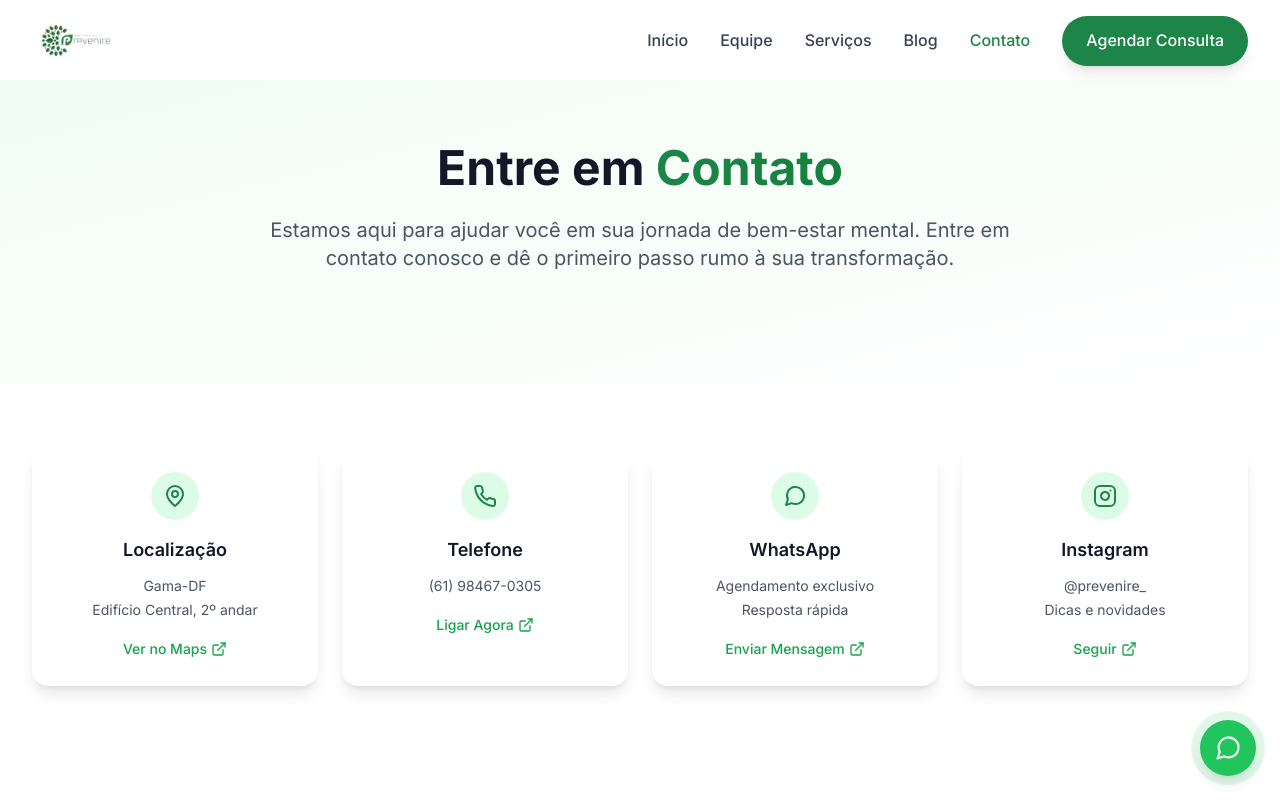
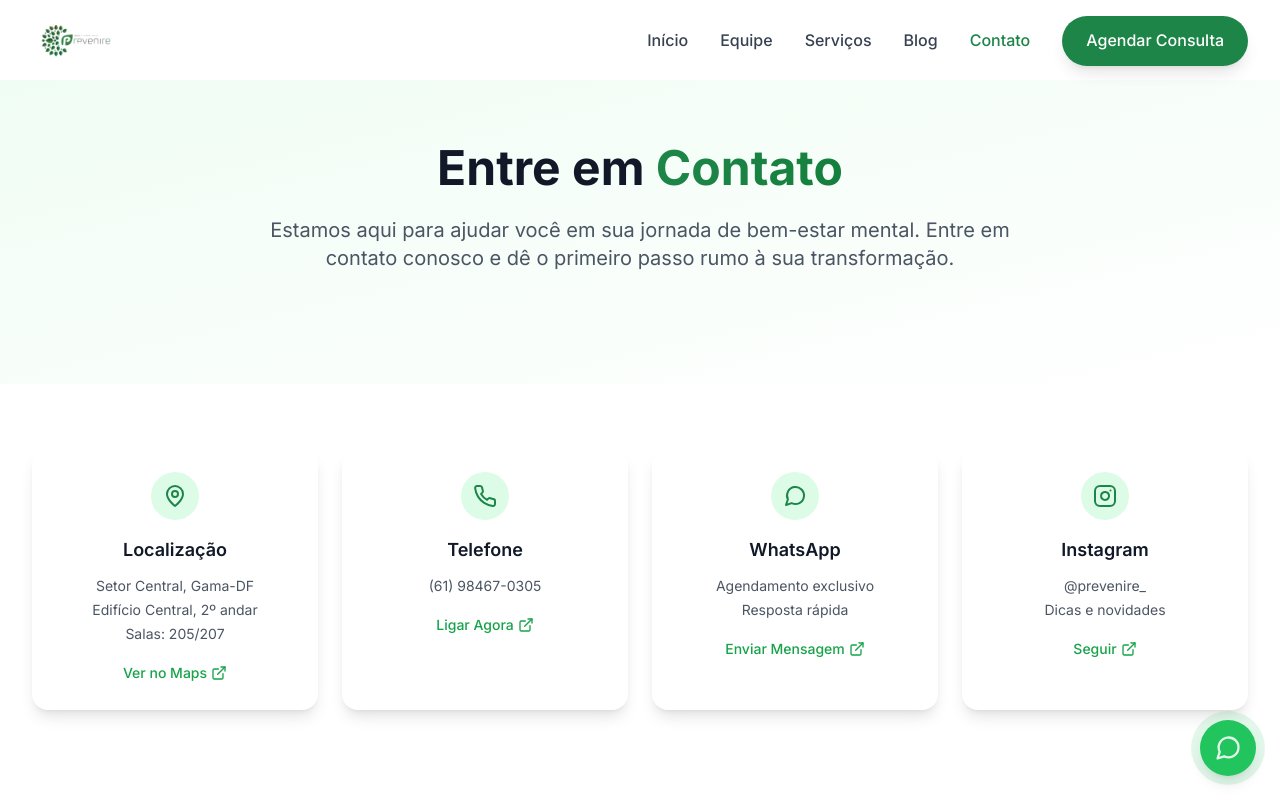
Before and after one commit to Azaf3/prevenire-clinic-website, a React (Vite) app: page /contato in a window 1280 px wide. Shown: the top 800 px of the page. Built offline with nearby package versions, Linux system fonts and the light colour scheme.

Commit message:
Atualizar links do Google Maps e informações de localização

```diff
--- a/src/pages/Contact.jsx
+++ b/src/pages/Contact.jsx
@@ -60,10 +60,10 @@ const Contact = () => {
     {
       icon: MapPin,
       title: 'Localização',
-      details: ['Gama-DF', 'Edifício Central, 2º andar'],
+      details: ['Setor Central, Gama-DF', 'Edifício Central, 2º andar', 'Salas: 205/207'],
       action: {
         text: 'Ver no Maps',
-        link: 'https://g.co/kgs/Y6qbwyv'
+        link: 'https://www.google.com/maps/place/Prevenire+Sa%C3%BAde+e+Cuidado+Mental+Psicanalista+Cl%C3%ADnico+-+Gildazio+Junior/@-16.0182238,-48.0655324,17z/data=!4m6!3m5!1s0x935981ec1c7b3dcd:0x99494436b17d9812!8m2!3d-16.0182535!4d-48.0654838!16s%2Fg%2F11qptdj_4m?entry=ttu&g_ep=EgoyMDI2MDIwOC4wIKXMDSoASAFQAw%3D%3D'
       }
     },
     {
@@ -348,7 +348,7 @@ const Contact = () => {
                     <h3 className="text-lg font-semibold mb-2">Nossa Localização</h3>
                     <p className="text-primary-100">Gama-DF, Edifício Central, 2º andar</p>
                     <a
-                      href="https://g.co/kgs/Y6qbwyv"
+                      href="https://www.google.com/maps/place/Prevenire+Sa%C3%BAde+e+Cuidado+Mental+Psicanalista+Cl%C3%ADnico+-+Gildazio+Junior/@-16.0182238,-48.0655324,17z/data=!4m6!3m5!1s0x935981ec1c7b3dcd:0x99494436b17d9812!8m2!3d-16.0182535!4d-48.0654838!16s%2Fg%2F11qptdj_4m?entry=ttu&g_ep=EgoyMDI2MDIwOC4wIKXMDSoASAFQAw%3D%3D"
                       target="_blank"
                       rel="noopener noreferrer"
                       className="inline-block mt-4 bg-white text-primary-600 px-4 py-2 rounded-lg font-medium hover:bg-gray-100 transition-colors"
--- a/src/pages/Home.jsx
+++ b/src/pages/Home.jsx
@@ -252,10 +252,13 @@ const Home = () => {
                 <h3 className="text-2xl font-bold mb-4">Nossa Localização</h3>
                 <div className="space-y-3">
                   <p className="flex items-center">
-                    <span className="font-medium">Gama-DF</span>
+                    <span className="font-medium">Setor Central, Gama-DF</span>
                   </p>
                   <p className="flex items-center">
                     <span>Edifício Central, 2º andar</span>
+                  </p>
+                  <p className="flex items-center">
+                    <span>Salas: 205/207</span>
                   </p>
                   <p className="flex items-center">
                     <span>Agendamento: (61) 98467-0305</span>
@@ -263,7 +266,7 @@ const Home = () => {
                 </div>
 
                 <a
-                  href="https://g.co/kgs/Y6qbwyv"
+                  href="https://www.google.com/maps/place/Prevenire+Sa%C3%BAde+e+Cuidado+Mental+Psicanalista+Cl%C3%ADnico+-+Gildazio+Junior/@-16.0182238,-48.0655324,17z/data=!4m6!3m5!1s0x935981ec1c7b3dcd:0x99494436b17d9812!8m2!3d-16.0182535!4d-48.0654838!16s%2Fg%2F11qptdj_4m?entry=ttu&g_ep=EgoyMDI2MDIwOC4wIKXMDSoASAFQAw%3D%3D"
                   target="_blank"
                   rel="noopener noreferrer"
                   className="inline-block mt-6 bg-white text-primary-600 font-medium py-2 px-4 rounded-lg hover:bg-gray-100 transition-colors"
```
